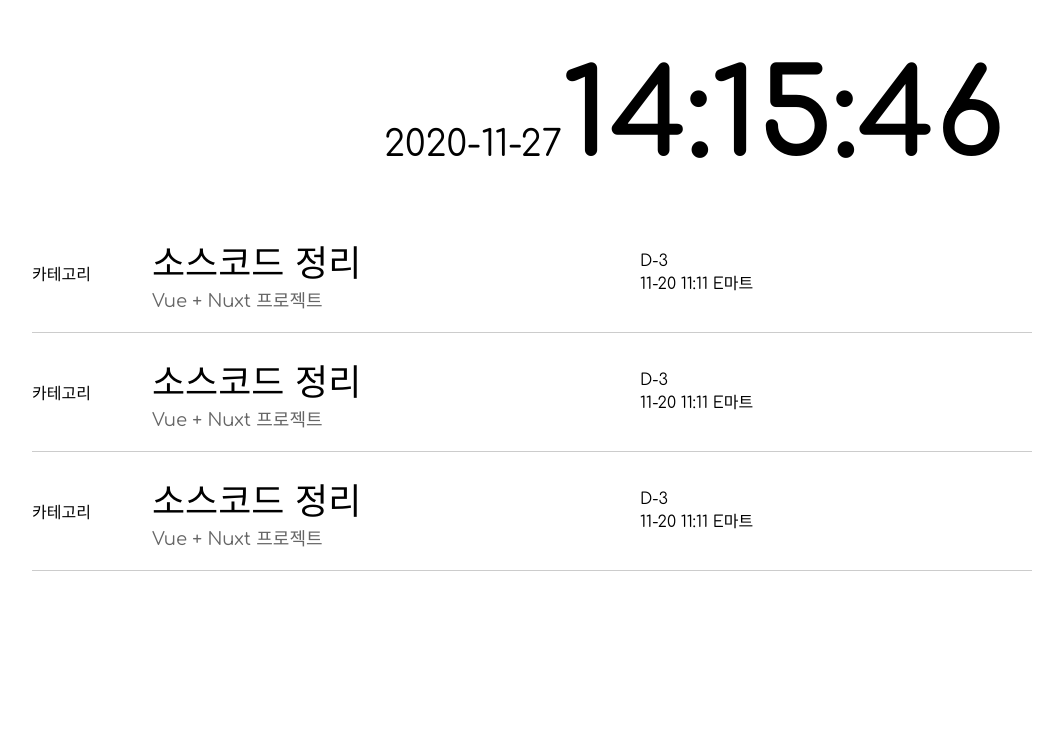
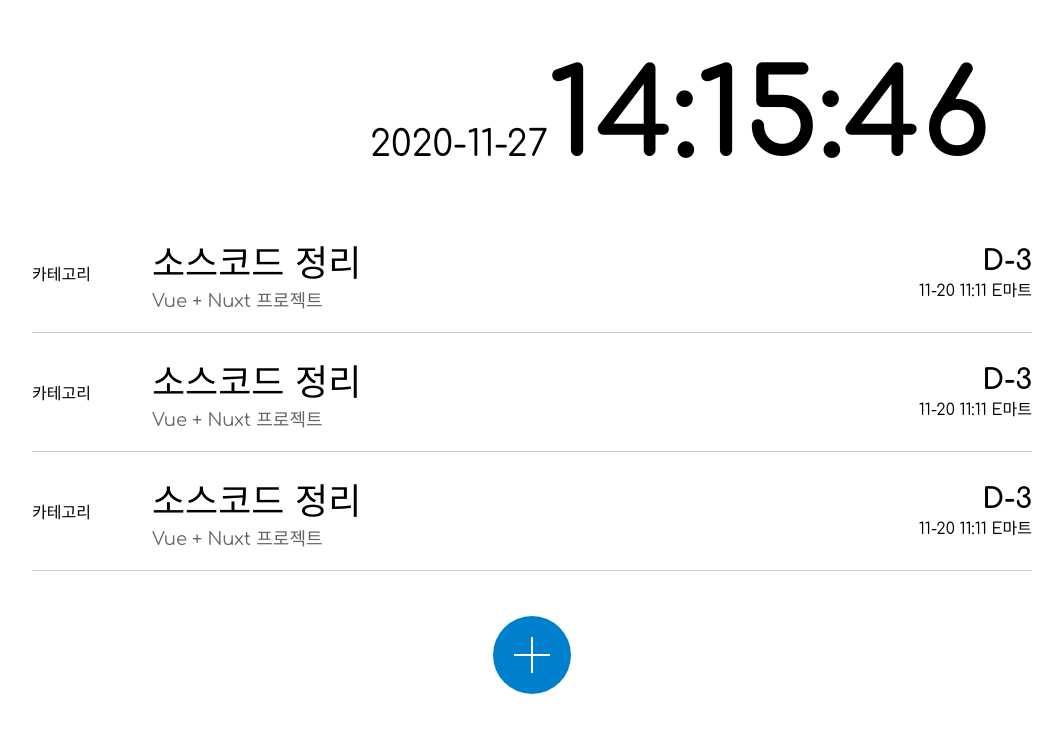
Before and after one commit to yonghap/Vue-Nuxt-Weather, a Nuxt app: page /todo in a window 1280 px wide. Shown: the top 732 px of the page, without its empty margins (108-1171 px from the left). Built offline with nearby package versions, Linux system fonts and the light colour scheme.

Commit message:
ADD addbtn

```diff
--- a/assets/css/common.scss
+++ b/assets/css/common.scss
@@ -10,6 +10,10 @@ button, input[type=button], input[type=submit] {-webkit-appearance:none;-webkit-
 	padding:50px 0;
 }
 //BTN
+.btn-wrap {
+	padding:15px 0;
+	text-align:center;
+}
 .btn {
 	display:inline-block;
 	padding:6px 12px;
@@ -26,3 +30,50 @@ button, input[type=button], input[type=submit] {-webkit-appearance:none;-webkit-
 	cursor:pointer;
 	outline:none;
 }
+.btn-add {
+	display:inline-block;
+	position:relative;
+	width:78px;
+	height:78px;
+	border-radius:50%;
+	background:#0080cc;
+	text-indent:-9999px;
+	transition:all .1s ease-out;
+	&:before {
+		content:'';
+		display:block;
+		position:absolute;
+		top:50%;
+		left:50%;
+		width:36px;
+		height:2px;
+		margin-top:-1px;
+		margin-left:-18px;
+		background:#fff;
+		transition:all .2s ease;
+	}
+	&:after {
+		content:'';
+		display:block;
+		position:absolute;
+		top:50%;
+		left:50%;
+		width:2px;
+		height:36px;
+		margin-top:-18px;
+		margin-left:-1px;
+		background:#fff;
+		transition:all .2s ease;
+	}
+	&:hover {
+		transform:rotate(90deg);
+	}
+	&:hover:before {
+		width:30px;
+		margin-left:-15px;
+	}
+	&:hover:after {
+		height:30px;
+		margin-top:-15px;
+	}
+}
--- a/components/Timer.vue
+++ b/components/Timer.vue
@@ -53,7 +53,7 @@
 		}
 		&__time {
 			display:inline-block;
-			min-width:470px;
+			min-width:484px;
 			font-size:120px;
 			font-weight:bold;
 			text-align:left;
--- a/pages/todo/index.vue
+++ b/pages/todo/index.vue
@@ -1,7 +1,7 @@
 <template>
 	<div class="content">
 		<Timer/>
-		<div class="todo-list">
+		<section class="todo-list">
 			<ul class="list">
 				<li>
 					<div class="list__category">카테고리</div>
@@ -55,6 +55,11 @@
 					</div>
 				</li>
 			</ul>
+		</section>
+		<div class="btn-wrap">
+			<a href="#" class="btn-add">
+				할일 추가하기
+			</a>
 		</div>
 	</div>
 </template>
@@ -83,6 +88,7 @@ export default {
 	}
 	&__info {
 		flex-grow:1;
+		flex-basis:50%;
 	}
 	&__title {
 		font-size:36px
@@ -93,6 +99,11 @@ export default {
 	}
 	&__meta {
 		flex-grow:1;
+		text-align:right;
+	}
+	&__dday {
+		font-size:28px;
+		font-weight:bold;
 	}
 }
 </style>
```
